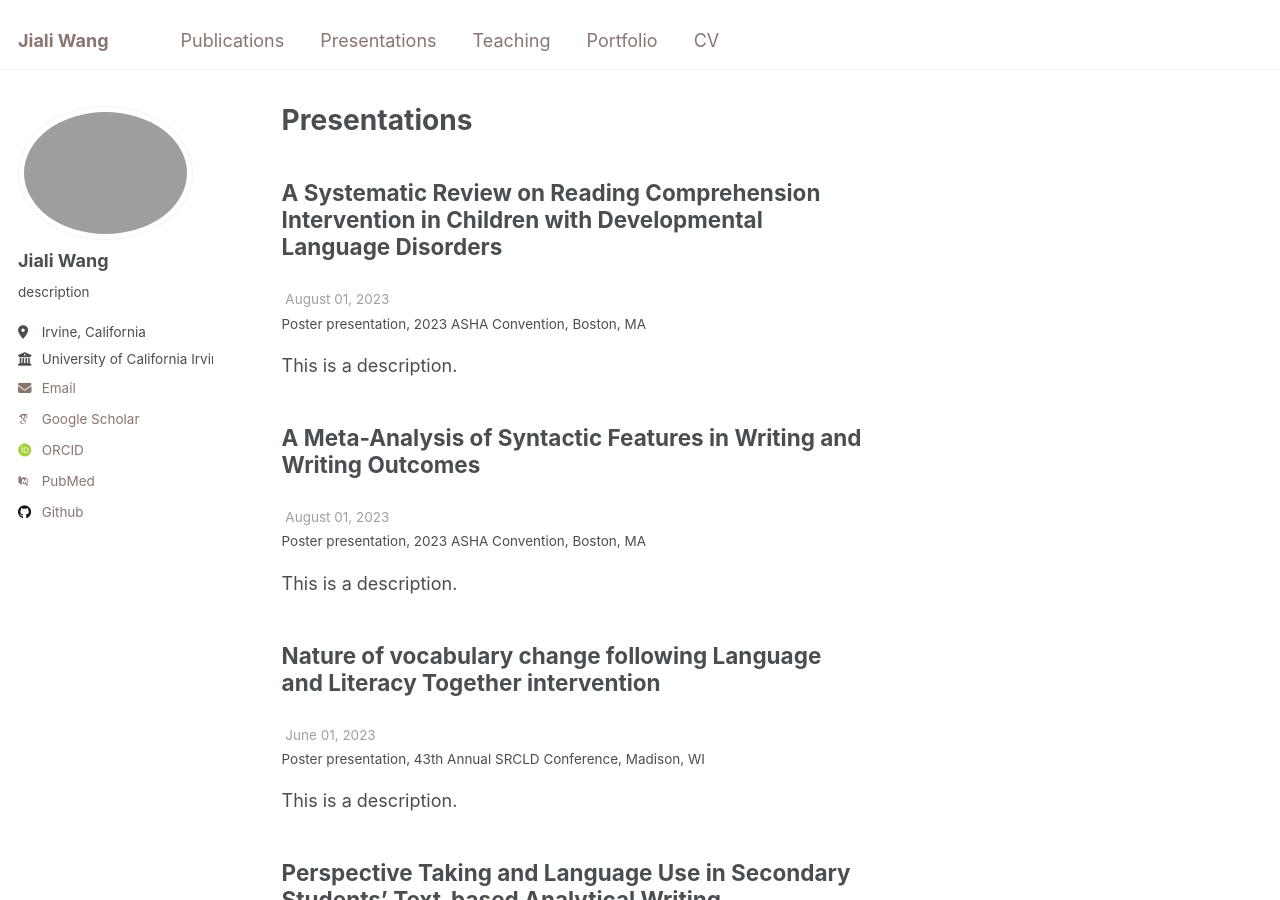
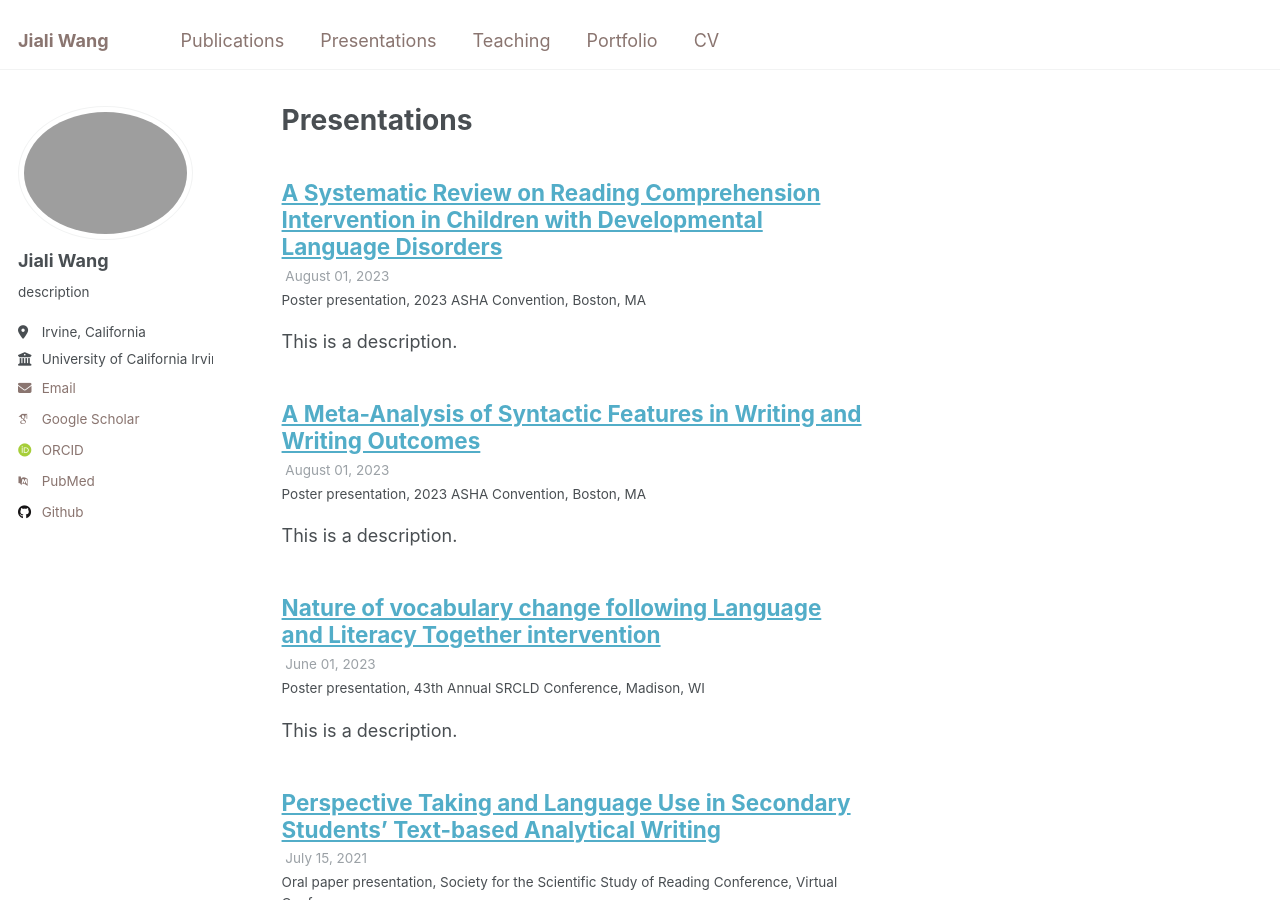
Before and after one commit to AltriaCarrie/altriacarrie.github.io, a Jekyll site: the page built from _pages/talks.html, in a window 1280 px wide and 900 px high. Built offline with Jekyll 4.4.1, drawn with Linux system fonts in a browser that asks for light colours; some web fonts are replaced.

Commit message:
Update archive-single-talk.html

```diff
--- a/_includes/archive-single-talk.html
+++ b/_includes/archive-single-talk.html
@@ -35,7 +35,7 @@
       {% if post.link %}
         <a href="{{ post.link }}">{{ title }}</a> <a href="{{ base_path }}{{ post.url }}" rel="permalink"><i class="fa fa-link" aria-hidden="true" title="permalink"></i><span class="sr-only">Permalink</span></a>
       {% else %}
-        <p><i aria-hidden="true" color="#8a7570"></i>{{ title }}</p>
+        <a><i aria-hidden="true" color="#8a7570"></i>{{ title }}</a>
       {% endif %}
     </h2>
     {% if post.read_time %}
```
